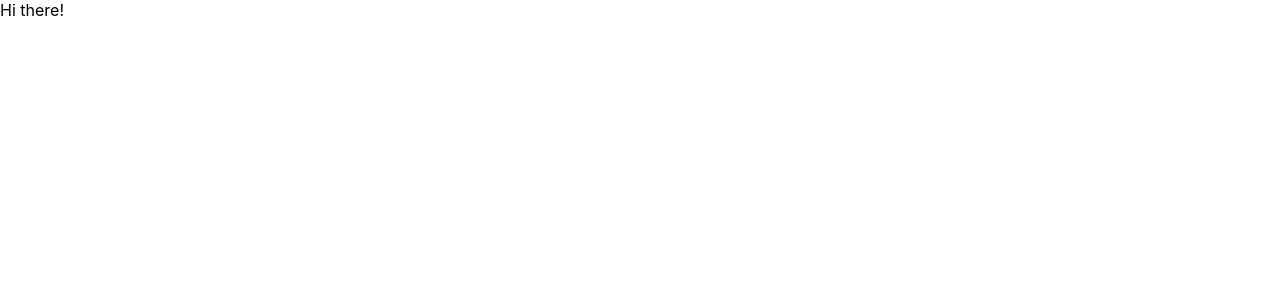
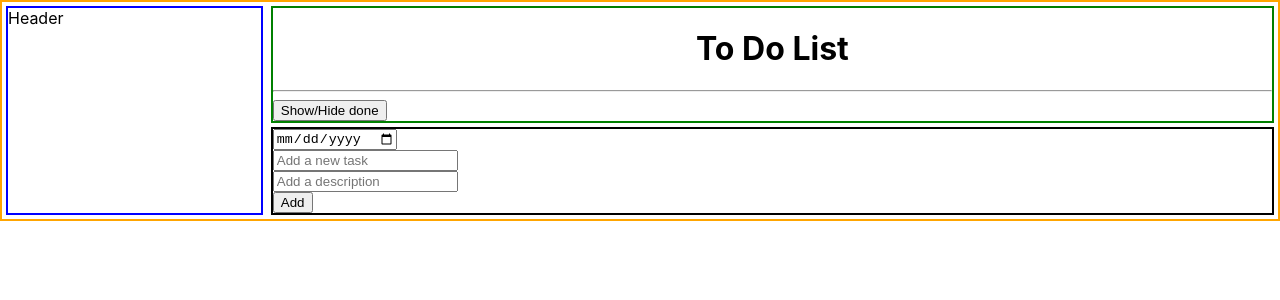
Before and after one commit to Jim4Support/React, a React (Create React App) app: page / in a window 1280 px wide. Shown: the top 300 px of the page. Built offline with nearby package versions, Linux system fonts and the light colour scheme.

Commit message:
components in separated folders

```diff
--- a/src/App.css
+++ b/src/App.css
@@ -0,0 +1,9 @@
+.todoapp {
+    display: flex;
+    flex-direction: row;
+    border: 2px solid orange;
+}
+
+.content {
+    flex: 4;
+}
--- a/src/App.js
+++ b/src/App.js
@@ -1,12 +1,17 @@
 import React from 'react';
 import './App.css';
+import Main from './Components/Main/Main.js';
+import Header from './Components/Header/Header.js';
+import Footer from './Components/Footer/Footer.js';
 
 function App() {
   return (
-    <div className="App">
-      <header className="App-header">
-       Hi there!
-      </header>
+    <div className="todoapp">
+      <Header />
+      <div className='content'>
+      <Main />
+      <Footer />
+      </div>
     </div>
   );
 }
--- /dev/null
+++ b/src/Components/Footer/Footer.css
@@ -0,0 +1,4 @@
+.appfooter {
+    border: 2px solid black;
+    margin: 4px;
+}
--- /dev/null
+++ b/src/Components/Footer/Footer.js
@@ -0,0 +1,15 @@
+import './Footer.css'
+
+export default function Footer() {
+    return (
+        <footer className='appfooter'>
+            <form name="task-input" id="form">
+                <input name="dueDate" type="date" />
+                <input name="name" type="text" placeholder="Add a new task" />
+                <span id="errorInput"></span>
+                <input name="description" type="text" placeholder="Add a description" />
+                <button name="submit-task" type="submit">Add</button>
+            </form>
+        </footer>
+    )
+}
--- /dev/null
+++ b/src/Components/Header/Header.css
@@ -0,0 +1,5 @@
+.appheader {
+    border: 2px solid blue;
+    margin: 4px;
+    flex: 1;
+}
--- /dev/null
+++ b/src/Components/Header/Header.js
@@ -0,0 +1,9 @@
+import './Header.css';
+
+export default function Header() {
+    return (
+        <header className="appheader">
+            Header
+        </header>
+    )
+}
--- /dev/null
+++ b/src/Components/Main/Main.css
@@ -0,0 +1,36 @@
+.appmain {
+border: 2px solid green;
+    margin: 4px;
+}
+
+.desc {
+    color: rgb(89, 86, 86);
+}
+
+.delete {
+    display: flex;
+    justify-content: flex-end;
+}
+
+#form {
+    display: flex;
+    flex-direction: column;
+    align-items: flex-start;
+}
+
+#errorInput {
+    color: red;
+}
+
+#show {
+    display: flex;
+    justify-content: flex-start;
+}
+
+.hiddenTask {
+    display: none;
+}
+
+h1 {
+    text-align: center;
+}
--- /dev/null
+++ b/src/Components/Main/Main.js
@@ -0,0 +1,13 @@
+import './Main.css';
+
+export default function Main() {
+    return (
+        <main className='appmain'>
+            <h1>To Do List</h1>
+            <hr class="hr" size="5px" />
+            <div id="show">
+                <button type="button" id="showTasks">Show/Hide done</button>
+            </div>
+        </main>
+    )
+}
```
